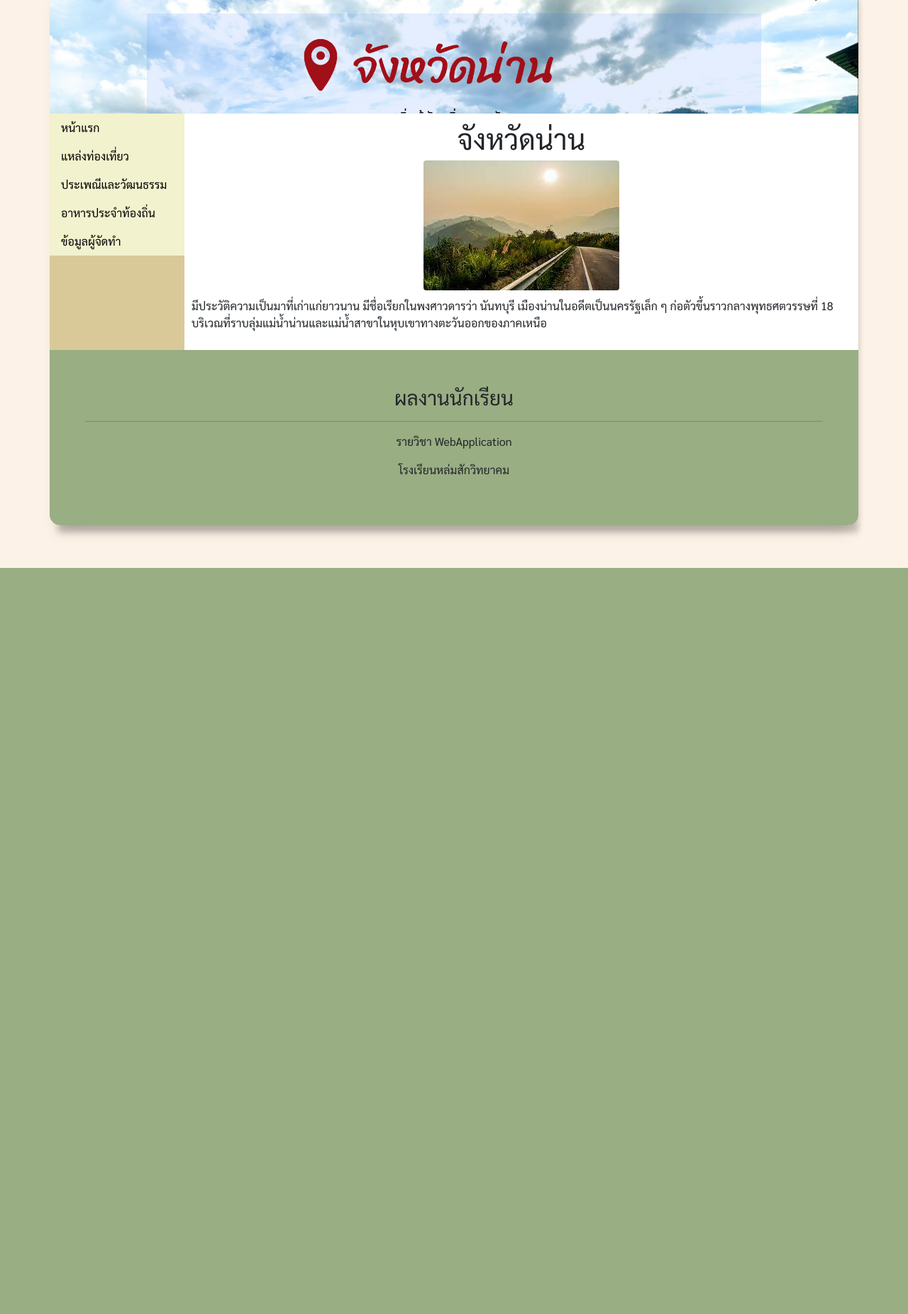
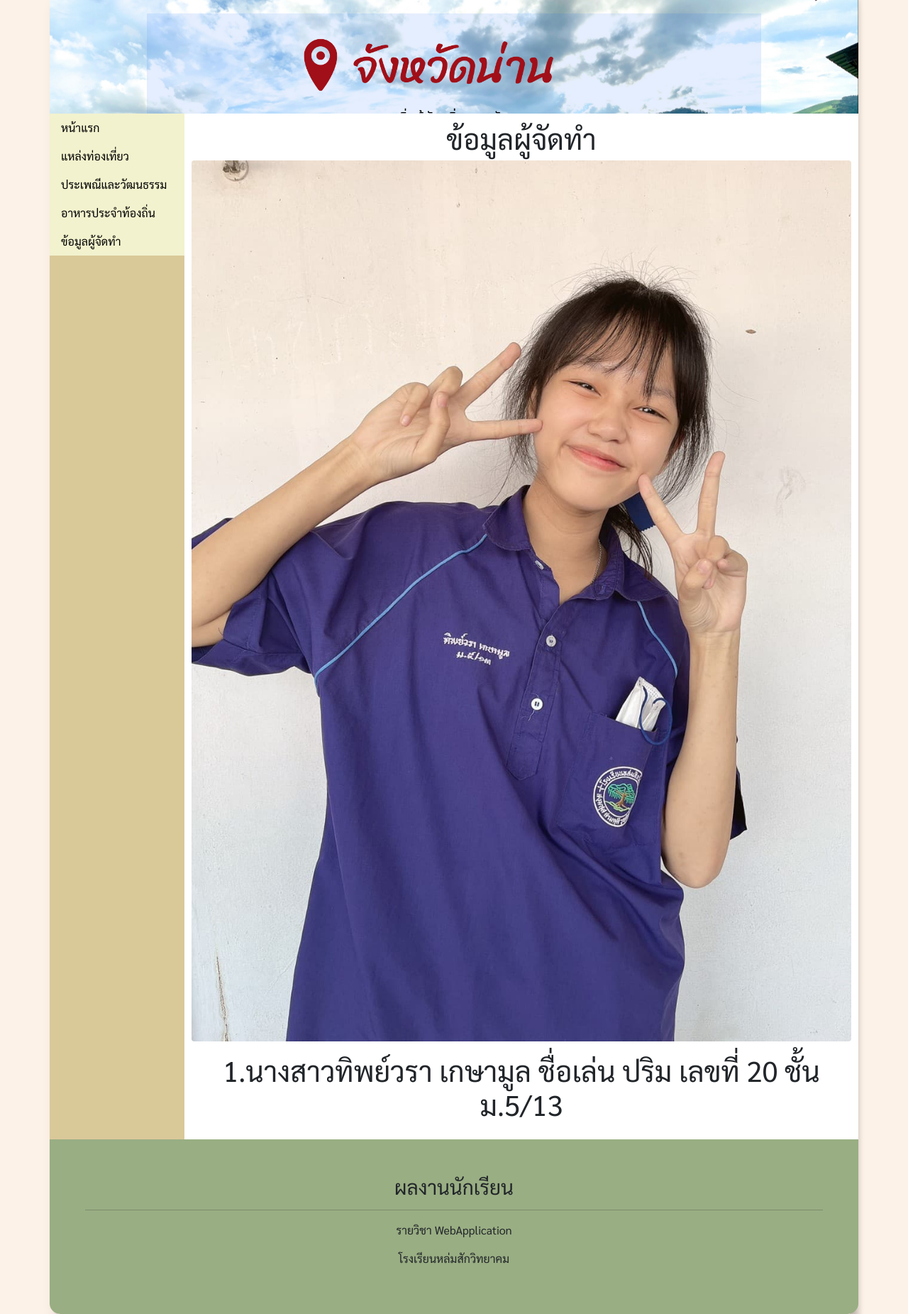
Before and after one commit to nonginjun/phpclassroom, a PHP site: page /page4.php in a window 1280 px wide. Shown: the whole page at 71% size. Before the commit the page ends 800 px from the top, so only its background shows below. Run offline with PHP 8.4, Linux system fonts and the light colour scheme.

Commit message:
Update page4.php

```diff
--- a/page4.php
+++ b/page4.php
@@ -116,12 +116,15 @@
         <div class="col-10" id="content">
           <!-- คอนเท้นต์ -->
           <center>
-            <h1>จังหวัดน่าน</h1>
+            <h1>ข้อมูลผู้จัดทำ</h1>
           </center>
-          <center><img src="example_pix.jpg" class="img-fluid rounded"></center>
+          <center><img src="pm.jpg" class="img-fluid rounded"></center>
+          <center>
           <p>
-           มีประวัติความเป็นมาที่เก่าแก่ยาวนาน มีชื่อเรียกในพงศาวดารว่า นันทบุรี เมืองน่านในอดีตเป็นนครรัฐเล็ก ๆ ก่อตัวขึ้นราวกลางพุทธศตวรรษที่ 18 บริเวณที่ราบลุ่มแม่น้ำน่านและแม่น้ำสาขาในหุบเขาทางตะวันออกของภาคเหนือ
-          </p>
+         <h1>  1.นางสาวทิพย์วรา เกษามูล  ชื่อเล่น ปริม
+เลขที่ 20 ชั้น ม.5/13</h1>
+ </p>
+             </center>
         </div>
       </div>
       <div class="row">
```
